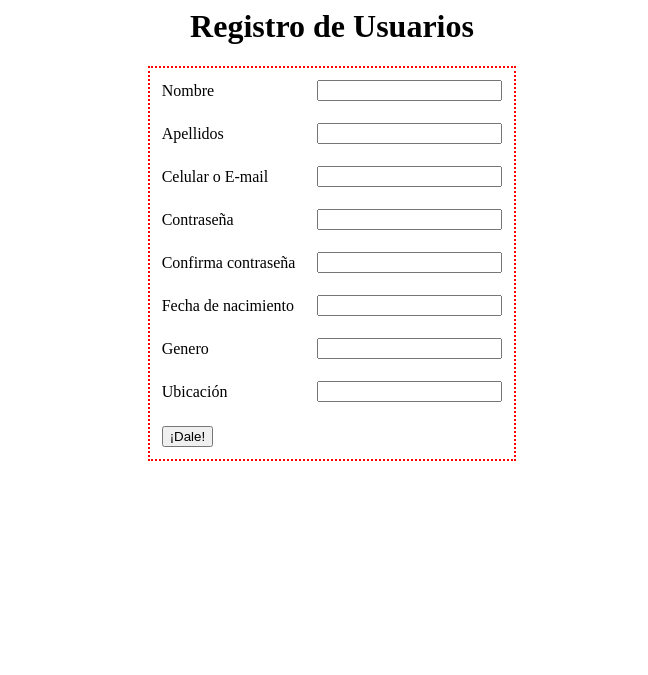
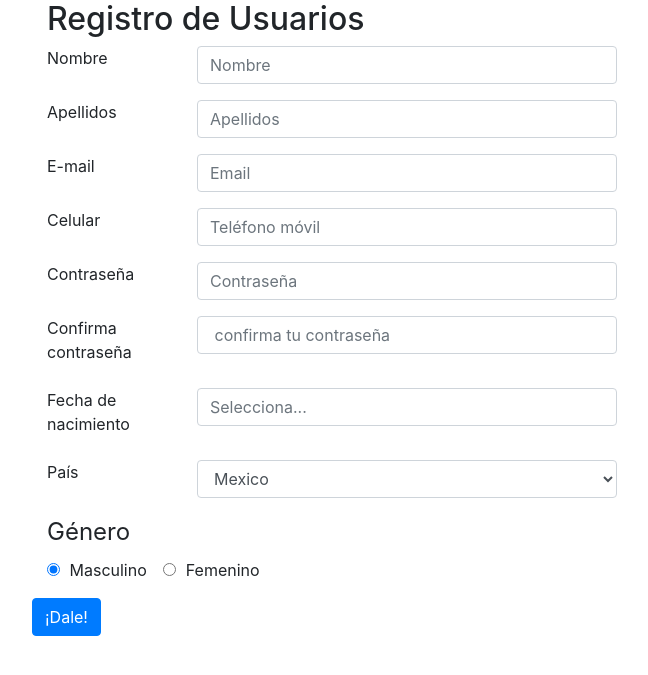
Before and after one commit to aldo-michelis/Semillas, a PHP site: page /c-millas/customer_register_form.php in a window 1280 px wide. Shown: the top 675 px of the page, without its empty margins (308-956 px from the left). Run offline with PHP 8.4, Linux system fonts and the light colour scheme; some libraries are stand-ins or nearby versions.

Commit message:
Se agrega plantilla bootstrap, y se integra a alta de usuarios, se comienza validacion de campos y se agregan controles específicos para fecha, país y password

```diff
--- a/2gen/CRUD/conexion.php
+++ b/2gen/CRUD/conexion.php
@@ -1,9 +1,8 @@
 <?php
 
+$base = new PDO('mysql:host=localhost; dbname=pruebas', 'root', 'origamimaster');
+
 try {
-
-	$base = new PDO('mysql:host=localhost; dbname=pruebas', 'root', '');
-
 	$base->setAttribute(PDO::ATTR_ERRMODE, PDO::ERRMODE_EXCEPTION);
 
 	$base->exec("SET CHARACTER SET UTF8");
--- /dev/null
+++ b/2gen/css/custom.css
@@ -0,0 +1,3 @@
+.container {
+    max-width: 600px;
+}
--- a/2gen/customer_register_form.php
+++ b/2gen/customer_register_form.php
@@ -3,69 +3,147 @@
 <head>
 	<title>Registro de Usuarios</title>
 	<meta charset="UTF-8">
+	<link rel="stylesheet" href="//code.jquery.com/ui/1.12.1/themes/base/jquery-ui.css">
+	<link rel="stylesheet" href="https://stackpath.bootstrapcdn.com/bootstrap/4.1.2/css/bootstrap.min.css" integrity="sha384-Smlep5jCw/wG7hdkwQ/Z5nLIefveQRIY9nfy6xoR1uRYBtpZgI6339F5dgvm/e9B" crossorigin="anonymous">
+	<script src="https://code.jquery.com/jquery-1.12.4.js"></script>
+  <script src="https://code.jquery.com/ui/1.12.1/jquery-ui.js"></script>
+	<!-- Bootstrap core CSS -->
+	<link href="../../dist/css/bootstrap.min.css" rel="stylesheet">
+		<link href="css/custom.css" rel="stylesheet">
+	<script>
+  $( function() {
+    $( "#Nacimiento" ).datepicker({
+		dateFormat: 'yy-mm-dd',
+    changeYear: true,
+		yearRange: "-100:+0"
+		});
+  } );
+  </script>
+
 </head>
 
-<style>
+<body>
 
-	h1{text-align:center;
-	}
+<div class="container">
+    <form action="customer_register_insert.php" method="post" class="form-signin" data-toggle="validator">
+				<h2 class="form-signin-heading"> Registro de Usuarios</h2>
 
-	table{
-		with:25%;
-		background-colour:#FFC;
-		border: 2px dotted #F00;
-		margin:auto;}
+				<div class="form-group row">
+					<div class="col-3">
+						<label for="Nombre">Nombre</label>
+					</div>
+						<div class="col-9">
 
-		.izq{text-align:left;
-		}
+						<input type="text" name="w_customer_name" id="Nombre" placeholder="Nombre" class="form-control" required>
+					</div>
+				</div>
 
-		.der{text-align:right;
-		}
+				<div class="form-group row">
+					<div class="col-3">
+						<label for="Apellidos">Apellidos</label>
+					</div>
+					<div class="col-9">
+						<input type="text" name="w_customer_last_name" id="Apellidos" placeholder="Apellidos" class="form-control" required>
+					</div>
+				</div>
 
-		td{
-			padding:10px;
-		}
+			 <div class="form-group row">
+				 <div class="col-3">
+				 <label for="Username">E-mail</label>
+			 </div>
+				 <div class="col-9">
+					 <input type="email" name="w_customer_email" id="Username"  class="form-control" placeholder="Email" required>
+				 </div>
+			 </div>
 
-</style>
-
-<body>
-<h1> Registro de Usuarios</h1>
+			<div class="form-group row">
+				<div class="col-3">
+				<label for="Username" >Celular</label>
+			</div>
+				<div class="col-9">
+					<input type="text" name="w_customer_phone" id="phone" class="form-control" placeholder="Teléfono móvil" required>
+				</div>
+			</div>
 
 
-        <form action="customer_register_insert.php" method="post">
-        <table><tr>
-			 <td>Nombre</td><td><input type="text" name="w_customer_name" id="Nombre"></td></tr>
-           <tr>
-             <td>Apellidos </td>
-			 <td><input type="text" name="w_customer_last_name" id="Apellidos"></td></tr>
-           <tr>
-             <td>Celular o E-mail</td>
-             <td><input type="text" name="w_customer_username" id="Username"></td>
-           </tr>
-           <tr>
-             <td>Contraseña</td>
-             <td><input type="text" name="w_customer_password" id="Password"></td>
-           </tr>
-           <tr>
-             <td>Confirma contraseña </td>
-             <td><input type="text" name="w_customer_passwordConf" id="ConfPassword"></td>
-           </tr>
-           <tr>
-             <td>Fecha de nacimiento</td>
-             <td><input type="text" name="w_customer_birth" id="Nacimiento"></td>
-           </tr>
-           <tr>
-             <td>Genero</td>
-             <td><input type="text" name="w_gender" id="Género"></td>
-           </tr>
-           <tr>
-             <td>Ubicación</td>
-             <td><input type="text" name="w_customer_locaton" id="Ubicación"></td>
-           </tr>
-           <tr>
-           <tr><td colspan="2"> <input type="submit" name="enviando" value="¡Dale!">
-        </td></tr></table>
-        </form>
+			<div class="form-group row">
+				<div class="col-3">
+				<label for="Password" >Contraseña</label>
+			</div>
+				<div class="col-9">
+					<input type="password" name="w_customer_password" id="Password" class="form-control" placeholder="Contraseña" required>
+				</div>
+			</div>
 
+			<div class="form-group row">
+				<div class="col-3">
+				<label for="ConfPassword">Confirma contraseña</label>
+			</div>
+				<div class="col-9">
+					<input type="password" name="w_customer_passwordConf" id="ConfPassword" class="form-control" placeholder=" confirma tu contraseña" data-match="#Password" data-match-error="La confirmación no coincide con el password" required>
+				</div>
+				<div class="help-block with-errors"></div>
+			</div>
+
+			<div class="form-group row">
+				<div class="col-3">
+				<label for"Nacimiento" >Fecha de nacimiento</label>
+			</div>
+				<div class="col-9">
+					<input type="text" name="w_customer_birth" id="Nacimiento" class="form-control" placeholder="Selecciona..." required>
+				</div>
+			</div>
+
+			<div class="form-group row">
+				<div class="col-3">
+				<label for=ubicacion>País</label>
+			</div>
+				<div class="col-9">
+					<select name="w_customer_locaton" id="Ubicación"  class="form-control">
+						<option>Argentina</option>
+					  <option>Bolivia</option>
+					  <option>Chile</option>
+					  <option>Colombia</option>
+					  <option>Costa Rica</option>
+				  	<option>Cuba</option>
+				  	<option>Ecuador</option>
+				  	<option>El Salvador</option>
+					  <option>España</option>
+						<option>Guatemala</option>
+						<option>Honduras</option>
+						<option selected>Mexico</option>
+						<option>Nicaragua</option>
+						<option>Panama</option>
+						<option>Paraguay</option>
+						<option>Perú</option>
+						<option>Puerto Rico</option>
+						<option>República Dominicana</option>
+						<option>Uruguay</option>
+						<option>Venezuela</option>
+					</select>
+				</div>
+			</div>
+
+			<fieldset class="form-group">
+				<legend>Género</legend>
+				<div class="form-check form-check-inline">
+					<label class="form-check-label">
+												<input type="radio" class="form-check-input" name="w_gender" id="Genero1" value="M" checked>
+						Masculino
+					</label>
+				</div>
+				<div class="form-check form-check-inline">
+					<label class="form-check-label">
+						<input type="radio" class="form-check-input" name="w_gender" id="Genero2" value="F">
+						Femenino
+					</label>
+				</div>
+			</fieldset>
+
+<div class="form-group row">
+			<button class="btn btn-primary" type="submit">¡Dale!</button>
+		</div>
+		</form>
+	</div>
 <body/>
 </html>
```
Also changed, not shown: 2gen/customer_register_insert.php (+34 -24 lines).
